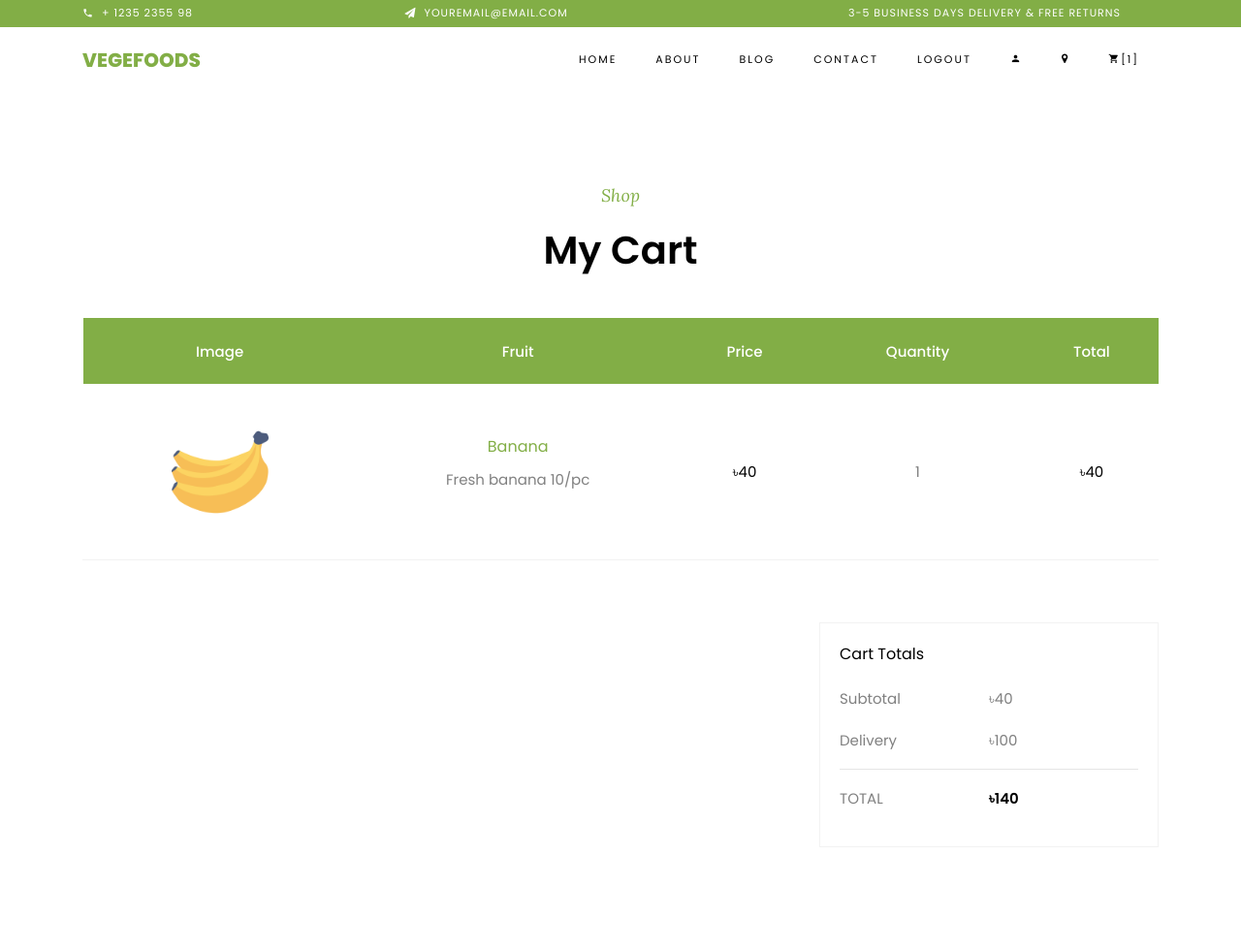
After one commit to KafiulIslam/djangoDeploy, a Django app: page /cart/ in a window 1280 px wide. The commit adds this page. Shown: the whole page at 97% size. Run offline with Django 5.2, Linux system fonts and the light colour scheme; a user stored in the database is signed in; data comes from the database, SQL or seed files in the repository; both versions use the stored data as it was after the commit; some libraries are stand-ins or nearby versions; some web fonts are replaced.

Commit message:
implemented cart feature

```diff
--- a/BDFruits/shop/urls.py
+++ b/BDFruits/shop/urls.py
@@ -15,6 +15,8 @@ urlpatterns = [
                   path('logout/', auth_views.LogoutView.as_view(), name='logout'),
                   path('profile/', views.CustomerProfileView.as_view(), name='profile'),
                   path('address/', views.CustomerAddressView.as_view(), name='address'),
+                  path('add-to-cart/<int:fruit_id>/', views.add_to_cart, name='add-to-cart'),
+                  path('cart/', views.show_cart, name='showcart'),
                   # path('register/', views.CustomRegistrationView.as_view(), name='customerregistration'),
                   #
               ] + static(settings.MEDIA_URL, document_root=settings.MEDIA_ROOT)
--- a/BDFruits/shop/views.py
+++ b/BDFruits/shop/views.py
@@ -1,8 +1,9 @@
+from django.contrib.auth.decorators import login_required
 from django.views import View
 from .forms import CustomerRegistrationForm, LoginForm, CustomerProfileForm, CustomerAddressForm
-from .models import Fruit, Customer, CustomerAddress
+from .models import Fruit, Customer, CustomerAddress, Cart
 from django.contrib import messages
-from django.shortcuts import render, redirect
+from django.shortcuts import render, redirect, get_object_or_404
 from django.contrib.auth.views import LoginView
 from django.urls import reverse_lazy
 from django.contrib.auth.mixins import LoginRequiredMixin
@@ -75,17 +76,56 @@ class CustomerAddressView(LoginRequiredMixin, View):
     login_url = reverse_lazy('login')
 
     def get(self, request):
-        address = CustomerAddress.objects.filter(user=request.user).first()
-        form = CustomerAddressForm(instance=address)
-        return render(request, 'address.html', {'address': form})
+        addresses = CustomerAddress.objects.filter(user=request.user)
+        show_form = request.GET.get('new') == '1'
+        form = CustomerAddressForm() if show_form else None
+        return render(request, 'address.html', {
+            'addresses': addresses,
+            'address': form,
+            'show_form': show_form,
+        })
 
     def post(self, request):
-        address = CustomerAddress.objects.filter(user=request.user).first()
-        form = CustomerAddressForm(request.POST, instance=address)
+        addresses = CustomerAddress.objects.filter(user=request.user)
+        form = CustomerAddressForm(request.POST)
         if form.is_valid():
-            customerAddress = form.save(commit=False)
-            customerAddress.user = request.user
-            customerAddress.save()
-            messages.success(request, 'Congratulations! Address updated successfully!')
+            customer_address = form.save(commit=False)
+            customer_address.user = request.user
+            customer_address.save()
+            messages.success(request, 'Congratulations! Address added successfully!')
             return redirect('address')
-        return render(request, 'address.html', {'address': form})
+        return render(request, 'address.html', {
+            'addresses': addresses,
+            'address': form,
+            'show_form': True,
+        })
+
+
+#add to cart
+@login_required(login_url='/login/')
+def add_to_cart(request, fruit_id):
+    fruit = get_object_or_404(Fruit, id=fruit_id)
+    cart_item, created = Cart.objects.get_or_create(user=request.user, fruit=fruit)
+    if not created:
+        cart_item.quantity += 1
+        cart_item.save()
+    messages.success(request, 'Item added to cart.')
+    return redirect('showcart')
+
+
+
+def show_cart(request):
+    if not request.user.is_authenticated:
+        return redirect('/login')
+    carts = Cart.objects.filter(user=request.user)
+    amount = 0.0
+    shipping_amount = 100.0
+    for item in carts:
+        amount += item.line_total
+    total_amount = amount + shipping_amount if carts else 0.0
+    return render(request, 'cart.html', {
+        'carts': carts,
+        'amount': amount,
+        'shipping_amount': shipping_amount,
+        'totalamount': total_amount,
+    })
--- /dev/null
+++ b/BDFruits/templates/cart.html
@@ -0,0 +1,162 @@
+{% load static %}
+<!DOCTYPE html>
+<html lang="en">
+<head>
+    <title>Cart</title>
+    <meta charset="utf-8">
+    <meta name="viewport" content="width=device-width, initial-scale=1, shrink-to-fit=no">
+
+    <link href="https://fonts.googleapis.com/css?family=Poppins:200,300,400,500,600,700,800&display=swap" rel="stylesheet">
+    <link href="https://fonts.googleapis.com/css?family=Lora:400,400i,700,700i&display=swap" rel="stylesheet">
+    <link href="https://fonts.googleapis.com/css?family=Amatic+SC:400,700&display=swap" rel="stylesheet">
+
+    <link rel="stylesheet" href="{% static 'css/open-iconic-bootstrap.min.css' %}">
+    <link rel="stylesheet" href="{% static 'css/animate.css' %}">
+    <link rel="stylesheet" href="{% static 'css/owl.carousel.min.css' %}">
+    <link rel="stylesheet" href="{% static 'css/owl.theme.default.min.css' %}">
+    <link rel="stylesheet" href="{% static 'css/magnific-popup.css' %}">
+    <link rel="stylesheet" href="{% static 'css/aos.css' %}">
+    <link rel="stylesheet" href="{% static 'css/ionicons.min.css' %}">
+    <link rel="stylesheet" href="{% static 'css/bootstrap-datepicker.css' %}">
+    <link rel="stylesheet" href="{% static 'css/jquery.timepicker.css' %}">
+    <link rel="stylesheet" href="{% static 'css/flaticon.css' %}">
+    <link rel="stylesheet" href="{% static 'css/icomoon.css' %}">
+    <link rel="stylesheet" href="{% static 'css/style.css' %}">
+</head>
+<body class="goto-here">
+    <div class="py-1 bg-primary">
+        <div class="container">
+            <div class="row no-gutters d-flex align-items-start align-items-center px-md-0">
+                <div class="col-lg-12 d-block">
+                    <div class="row d-flex">
+                        <div class="col-md pr-4 d-flex topper align-items-center">
+                            <div class="icon mr-2 d-flex justify-content-center align-items-center"><span class="icon-phone2"></span></div>
+                            <span class="text">+ 1235 2355 98</span>
+                        </div>
+                        <div class="col-md pr-4 d-flex topper align-items-center">
+                            <div class="icon mr-2 d-flex justify-content-center align-items-center"><span class="icon-paper-plane"></span></div>
+                            <span class="text">youremail@email.com</span>
+                        </div>
+                        <div class="col-md-5 pr-4 d-flex topper align-items-center text-lg-right">
+                            <span class="text">3-5 Business days delivery &amp; Free Returns</span>
+                        </div>
+                    </div>
+                </div>
+            </div>
+        </div>
+    </div>
+    <nav class="navbar navbar-expand-lg navbar-dark ftco_navbar bg-dark ftco-navbar-light" id="ftco-navbar">
+        <div class="container">
+            <a class="navbar-brand" href="{% url 'fruit-list' %}">Vegefoods</a>
+            <button class="navbar-toggler" type="button" data-toggle="collapse" data-target="#ftco-nav" aria-controls="ftco-nav" aria-expanded="false" aria-label="Toggle navigation">
+                <span class="oi oi-menu"></span> Menu
+            </button>
+            <div class="collapse navbar-collapse" id="ftco-nav">
+                <ul class="navbar-nav ml-auto">
+                    <li class="nav-item"><a href="{% url 'fruit-list' %}" class="nav-link">Home</a></li>
+                    <li class="nav-item"><a href="about.html" class="nav-link">About</a></li>
+                    <li class="nav-item"><a href="blog.html" class="nav-link">Blog</a></li>
+                    <li class="nav-item"><a href="contact.html" class="nav-link">Contact</a></li>
+                    {% if user.is_authenticated %}
+                    <li class="nav-item">
+                        <form method="post" action="{% url 'logout' %}">
+                            {% csrf_token %}
+                            <button type="submit" class="nav-link">Logout</button>
+                        </form>
+                    </li>
+                    {% else %}
+                    <li class="nav-item"><a href="{% url 'login' %}" class="nav-link">Login</a></li>
+                    <li class="nav-item"><a href="{% url 'signup' %}" class="nav-link">Signup</a></li>
+                    {% endif %}
+                    <li class="nav-item cta cta-colored"><a href="{% url 'profile' %}" class="nav-link" aria-label="Profile"><span class="icon-person"></span></a></li>
+                    <li class="nav-item cta cta-colored"><a href="{% url 'address' %}" class="nav-link" aria-label="Address"><span class="icon-map-marker"></span></a></li>
+                    <li class="nav-item cta cta-colored active"><a href="{% url 'showcart' %}" class="nav-link" aria-label="Cart"><span class="icon-shopping_cart"></span>[{{ carts|length }}]</a></li>
+                </ul>
+            </div>
+        </div>
+    </nav>
+
+    <section class="ftco-section ftco-cart">
+        <div class="container">
+            <div class="row justify-content-center mb-4">
+                <div class="col-md-8 heading-section text-center">
+                    <span class="subheading">Shop</span>
+                    <h2 class="mb-3">My Cart</h2>
+                </div>
+            </div>
+            {% if messages %}
+            {% for message in messages %}
+            <p class="alert alert-{{ message.tags }}">{{ message }}</p>
+            {% endfor %}
+            {% endif %}
+
+            {% if carts %}
+            <div class="row">
+                <div class="col-md-12">
+                    <div class="cart-list">
+                        <table class="table">
+                            <thead class="thead-primary">
+                            <tr class="text-center">
+                                <th>Image</th>
+                                <th>Fruit</th>
+                                <th>Price</th>
+                                <th>Quantity</th>
+                                <th>Total</th>
+                            </tr>
+                            </thead>
+                            <tbody>
+                            {% for item in carts %}
+                            <tr class="text-center">
+                                <td class="image-prod">
+                                    <div class="img" style="background-image:url({{ item.fruit.fruit_image.url }}); background-size: cover; background-position: center;"></div>
+                                </td>
+                                <td class="product-name">
+                                    <h3><a href="{% url 'fruit-detail' item.fruit.id %}">{{ item.fruit.title }}</a></h3>
+                                    <p>{{ item.fruit.description }}</p>
+                                </td>
+                                <td class="price">৳{{ item.fruit.discounted_price|floatformat:0 }}</td>
+                                <td class="quantity">{{ item.quantity }}</td>
+                                <td class="total">৳{{ item.line_total|floatformat:0 }}</td>
+                            </tr>
+                            {% endfor %}
+                            </tbody>
+                        </table>
+                    </div>
+                </div>
+            </div>
+            <div class="row justify-content-end">
+                <div class="col-lg-4 mt-5 cart-wrap">
+                    <div class="cart-total mb-3">
+                        <h3>Cart Totals</h3>
+                        <p class="d-flex">
+                            <span>Subtotal</span>
+                            <span>৳{{ amount|floatformat:0 }}</span>
+                        </p>
+                        <p class="d-flex">
+                            <span>Delivery</span>
+                            <span>৳{{ shipping_amount|floatformat:0 }}</span>
+                        </p>
+                        <hr>
+                        <p class="d-flex total-price">
+                            <span>Total</span>
+                            <span>৳{{ totalamount|floatformat:0 }}</span>
+                        </p>
+                    </div>
+                </div>
+            </div>
+            {% else %}
+            <div class="row justify-content-center">
+                <div class="col-md-8 text-center">
+                    <p>Your cart is empty.</p>
+                    <a href="{% url 'fruit-list' %}" class="btn btn-primary py-3 px-4">Continue shopping</a>
+                </div>
+            </div>
+            {% endif %}
+        </div>
+    </section>
+
+    <script src="{% static 'js/jquery.min.js' %}"></script>
+    <script src="{% static 'js/popper.min.js' %}"></script>
+    <script src="{% static 'js/bootstrap.min.js' %}"></script>
+</body>
+</html>
--- a/BDFruits/templates/index.html
+++ b/BDFruits/templates/index.html
@@ -70,7 +70,7 @@
               	<a class="dropdown-item" href="shop.html">Shop</a>
               	<a class="dropdown-item" href="wishlist.html">Wishlist</a>
                 <a class="dropdown-item" href="product-single.html">Single Product</a>
-                <a class="dropdown-item" href="cart.html">Cart</a>
+                <a class="dropdown-item" href="{% url 'showcart' %}">Cart</a>
                 <a class="dropdown-item" href="checkout.html">Checkout</a>
               </div>
             </li>
@@ -90,7 +90,7 @@
 	          {% endif %}
 	          <li class="nav-item cta cta-colored"><a href="{% url 'profile' %}" class="nav-link" aria-label="Profile"><span class="icon-person"></span></a></li>
 	          <li class="nav-item cta cta-colored"><a href="{% url 'address' %}" class="nav-link" aria-label="Address"><span class="icon-map-marker"></span></a></li>
-	          <li class="nav-item cta cta-colored"><a href="cart.html" class="nav-link"><span class="icon-shopping_cart"></span>[0]</a></li>
+	          <li class="nav-item cta cta-colored"><a href="{% url 'showcart' %}" class="nav-link"><span class="icon-shopping_cart"></span>[0]</a></li>
 
 	        </ul>
 	      </div>
@@ -186,7 +186,7 @@
 	    							<a href="#" class="add-to-cart d-flex justify-content-center align-items-center text-center">
 	    								<span><i class="ion-ios-menu"></i></span>
 	    							</a>
-	    							<a href="#" class="buy-now d-flex justify-content-center align-items-center mx-1">
+	    							<a href="{% url 'add-to-cart' fruit.id %}" class="buy-now d-flex justify-content-center align-items-center mx-1">
 	    								<span><i class="ion-ios-cart"></i></span>
 	    							</a>
 	    							<a href="#" class="heart d-flex justify-content-center align-items-center ">
--- a/BDFruits/templates/login.html
+++ b/BDFruits/templates/login.html
@@ -70,7 +70,7 @@
                     {% endif %}
                     <li class="nav-item cta cta-colored"><a href="{% url 'profile' %}" class="nav-link" aria-label="Profile"><span class="icon-person"></span></a></li>
                     <li class="nav-item cta cta-colored"><a href="{% url 'address' %}" class="nav-link" aria-label="Address"><span class="icon-map-marker"></span></a></li>
-                    <li class="nav-item cta cta-colored"><a href="cart.html" class="nav-link"><span class="icon-shopping_cart"></span>[0]</a></li>
+                    <li class="nav-item cta cta-colored"><a href="{% url 'showcart' %}" class="nav-link"><span class="icon-shopping_cart"></span>[0]</a></li>
                 </ul>
             </div>
         </div>
--- a/BDFruits/templates/product-single.html
+++ b/BDFruits/templates/product-single.html
@@ -72,7 +72,7 @@
                         <a class="dropdown-item" href="shop.html">Shop</a>
                         <a class="dropdown-item" href="wishlist.html">Wishlist</a>
                         <a class="dropdown-item" href="product-single.html">Single Product</a>
-                        <a class="dropdown-item" href="cart.html">Cart</a>
+                        <a class="dropdown-item" href="{% url 'showcart' %}">Cart</a>
                         <a class="dropdown-item" href="checkout.html">Checkout</a>
                     </div>
                 </li>
@@ -92,7 +92,7 @@
                 {% endif %}
                 <li class="nav-item cta cta-colored"><a href="{% url 'profile' %}" class="nav-link" aria-label="Profile"><span class="icon-person"></span></a></li>
                 <li class="nav-item cta cta-colored"><a href="{% url 'address' %}" class="nav-link" aria-label="Address"><span class="icon-map-marker"></span></a></li>
-                <li class="nav-item cta cta-colored"><a href="cart.html" class="nav-link"><span
+                <li class="nav-item cta cta-colored"><a href="{% url 'showcart' %}" class="nav-link"><span
                         class="icon-shopping_cart"></span>[0]</a></li>
 
             </ul>
@@ -161,7 +161,7 @@
                     </div>
                     <div class="w-100"></div>
                 </div>
-                <p><a href="cart.html" class="btn btn-black py-3 px-5">Add to Cart</a></p>
+                <p><a href="{% url 'add-to-cart' fruit.id %}" class="btn btn-black py-3 px-5">Add to Cart</a></p>
             </div>
         </div>
     </div>
--- a/BDFruits/templates/profile.html
+++ b/BDFruits/templates/profile.html
@@ -70,7 +70,7 @@
                     {% endif %}
                     <li class="nav-item cta cta-colored active"><a href="{% url 'profile' %}" class="nav-link" aria-label="Profile"><span class="icon-person"></span></a></li>
                     <li class="nav-item cta cta-colored"><a href="{% url 'address' %}" class="nav-link" aria-label="Address"><span class="icon-map-marker"></span></a></li>
-                    <li class="nav-item cta cta-colored"><a href="cart.html" class="nav-link"><span class="icon-shopping_cart"></span>[0]</a></li>
+                    <li class="nav-item cta cta-colored"><a href="{% url 'showcart' %}" class="nav-link"><span class="icon-shopping_cart"></span>[0]</a></li>
                 </ul>
             </div>
         </div>
--- a/BDFruits/templates/signup.html
+++ b/BDFruits/templates/signup.html
@@ -70,7 +70,7 @@
                     {% endif %}
                     <li class="nav-item cta cta-colored"><a href="{% url 'profile' %}" class="nav-link" aria-label="Profile"><span class="icon-person"></span></a></li>
                     <li class="nav-item cta cta-colored"><a href="{% url 'address' %}" class="nav-link" aria-label="Address"><span class="icon-map-marker"></span></a></li>
-                    <li class="nav-item cta cta-colored"><a href="cart.html" class="nav-link"><span class="icon-shopping_cart"></span>[0]</a></li>
+                    <li class="nav-item cta cta-colored"><a href="{% url 'showcart' %}" class="nav-link"><span class="icon-shopping_cart"></span>[0]</a></li>
                 </ul>
             </div>
         </div>
```
Also changed, not shown: BDFruits/shop/models.py (+13 -0 lines), BDFruits/templates/address.html (+25 -6 lines), BDFruits/templates/addtocart.html (added, +10 -0 lines), BDFruits/templates/emptycart.html (added, +10 -0 lines), BDFruits/db.sqlite3, BDFruits/shop/migrations/0004_cart.py (added).
